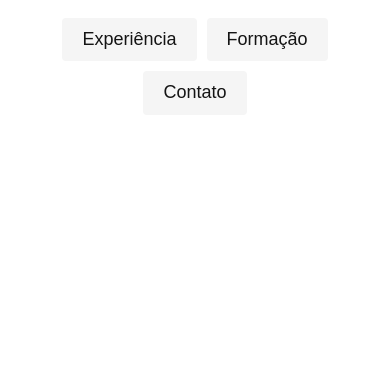
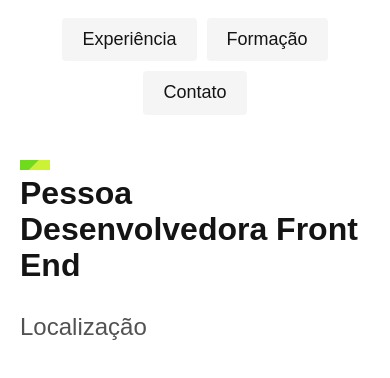
Before and after one commit to emanuellecarvalho/portfolio, a plain HTML site: page index.html in a window 390 px wide. Shown: the part 80-458 px from the top of the page. Drawn offline with Linux system fonts and the light colour scheme.

Commit message:
feat: introduction content and style

```diff
--- /dev/null
+++ b/css/introducao.css
@@ -0,0 +1,66 @@
+.introducao {
+  max-width: 1200px;
+  padding: 40px 20px;
+  margin: 0 auto;
+  display: grid;
+  grid-template-columns: 1fr 2fr;
+  gap: 100px;
+  align-items: center;
+}
+
+.introducao h1 {
+  font-size: 4.5rem;
+  line-height: 1.125;
+  margin-bottom: 30px;
+  position: relative;
+}
+
+.introducao h1::before {
+  content: "";
+  display: block;
+  width: 130px;
+  height: 100px;
+  background: url('../img/detalhe.svg') no-repeat center;
+  position: absolute;
+  top: -15px;
+  left: -40px;
+  z-index: -1;
+}
+
+.introducao p {
+  font-size: 1.5rem;
+  color: #525252;
+}
+
+@media (max-width: 1000px) {
+  .introducao h1 {
+    font-size: 3rem;
+  }
+}
+
+@media (max-width: 800px) {
+  .introducao {
+    grid-template-columns: 1fr 1fr;
+    gap: 40px;
+  }
+
+  .introducao h1 {
+    font-size: 2rem;
+  }
+
+  .introducao h1::before {
+    width: 30px;
+    height: 10px;
+    left: 0;
+  }
+}
+
+@media (max-width: 400px) {
+  .introducao {
+    grid-template-columns: 1fr;
+  }
+
+  .introducao img {
+    display: none;
+  }
+}
--- a/css/style.css
+++ b/css/style.css
@@ -1,2 +1,3 @@
 @import './global.css';
-@import './header.css'
+@import './header.css';
+@import './introducao.css'
--- a/index.html
+++ b/index.html
@@ -20,7 +20,13 @@
     </nav>
   </header>
 
-
+<main class="introducao">
+  <img src="./img/perfil.jpg" alt="Lobo Cinza">
+  <div class="">
+    <h1>Pessoa Desenvolvedora Front End</h1>
+    <p>Localização</p>
+  </div>
+</main>
 
 </body>
 
```
